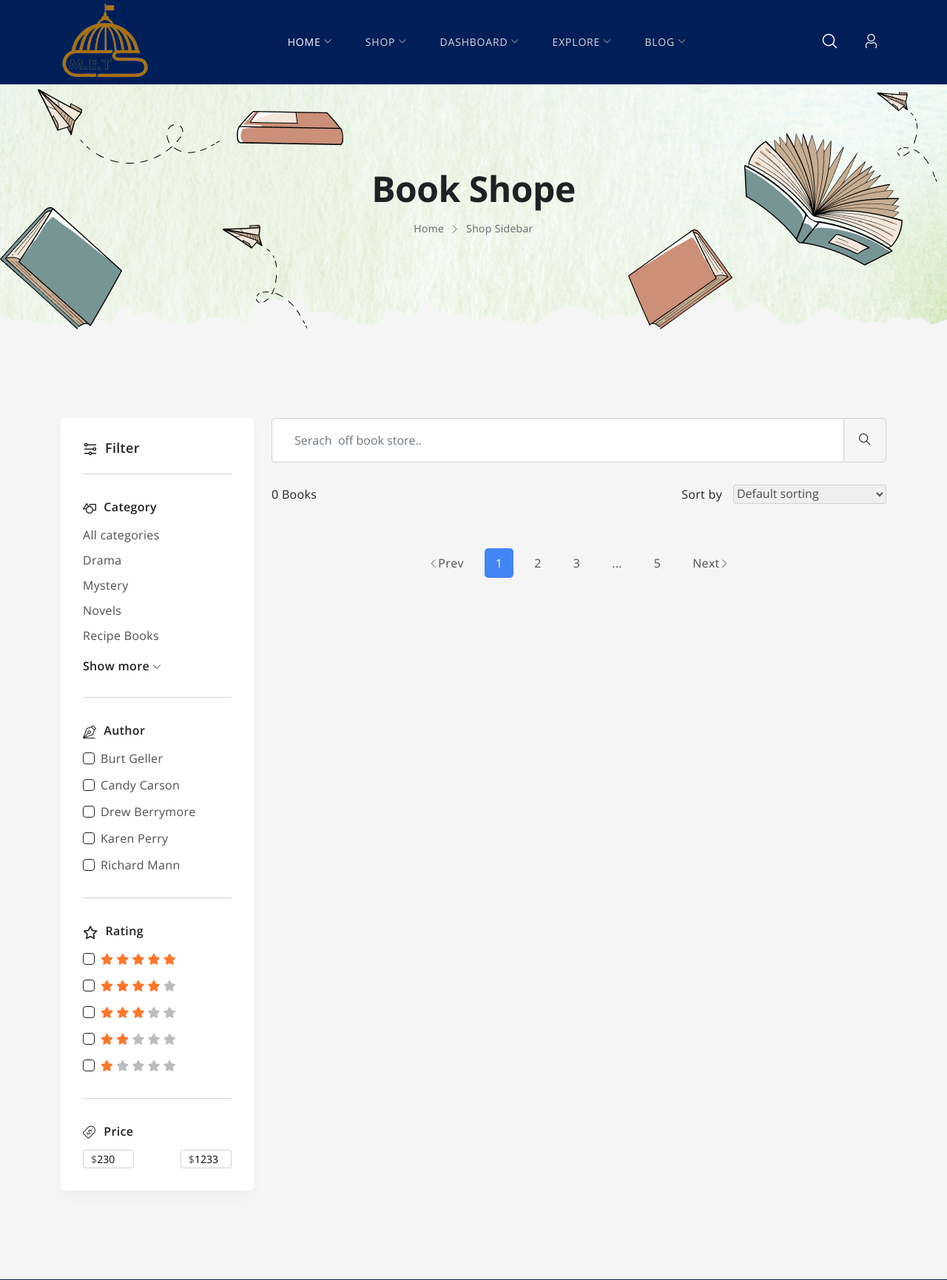
After one commit to Mohamed00Abdelmonem/Graduation-Project, a Django app: page /project/books/ in a window 1280 px wide. The commit adds this page. Shown: the top 1730 px of the page at 74% size. Run offline with Django 5.2, Linux system fonts and the light colour scheme; data that the repository does not hold is empty; some libraries are stand-ins or nearby versions; grey boxes are pictures that could not be loaded.

```diff
--- a/graduation_project/templates/project_detail.html
+++ b/graduation_project/templates/project_detail.html
@@ -1,6 +1,6 @@
 {% extends "base.html" %}
 {% block body %}
-
+{% load humanize %}
         <!-- breadcrumb area  -->
         <section class="bj_breadcrumb_area text-center banner_animation_03" data-bg-color="#f5f5f5">
             <div class="bg_one" data-bg-image="assets/img/breadcrumb/breadcrumb_banner_bg.png"></div>
@@ -37,7 +37,7 @@
                                 </div>
                                 {% comment %} <div class="back"><img class="img-fluid" src="{{object.images.url}}" alt=""></div> {% endcomment %}
                                 <div class="pr_ribbon">
-                                    <span class="product-badge">New</span>
+                                    <span class="product-badge">👁️ views: {{object.view_count|intcomma  }}</span>
                                 </div>
                             </div>
                             <div class="bj_book_details">
--- /dev/null
+++ b/graduation_project/templates/projects.html
@@ -0,0 +1,261 @@
+
+{% extends "base.html" %}
+{% load static %}
+
+{% block body %}
+
+        <!-- breadcrumb area  -->
+        <section class="bj_breadcrumb_area text-center banner_animation_03" data-bg-color="#f5f5f5">
+            <div class="bg_one" data-bg-image="assets/img/breadcrumb/breadcrumb_banner_bg.png"></div>
+            <div class="bd_shape one wow fadeInDown layer" data-wow-delay="0.3s" data-depth="0.5"><img data-parallax='{"y": -50}' src="{% static 'img/breadcrumb/book_left1.png' %}" alt="">
+            </div>
+            <div class="bd_shape two wow fadeInUp layer" data-depth="0.6" data-wow-delay="0.4s"><img data-parallax='{"y": 30}' src="{% static 'img/breadcrumb/book-left2.png' %}" alt="">
+            </div>
+            <div class="bd_shape three wow fadeInDown layer" data-wow-delay="0.3s" data-depth="0.5"><img data-parallax='{"y": -50}' src="{% static 'img/breadcrumb/plane-1.png' %}" alt="">
+            </div>
+            <div class="bd_shape four wow fadeInUp layer" data-depth="0.6" data-wow-delay="0.4s"><img data-parallax='{"y": 30}' src="{% static 'img/breadcrumb/plan-3.png' %}" alt="">
+            </div>
+            <div class="bd_shape five wow fadeInUp layer" data-depth="0.6" data-wow-delay="0.4s"><img data-parallax='{"y": 80}' src="{% static 'img/breadcrumb/plan-2.png' %}" alt="">
+            </div>
+            <div class="bd_shape six wow fadeInDown layer" data-wow-delay="0.3s" data-depth="0.5"><img data-parallax='{"y": -60}' src="{% static 'img/breadcrumb/book-right.png' %}" alt="">
+            </div>
+            <div class="bd_shape seven wow fadeInUp layer" data-depth="0.6" data-wow-delay="0.4s"><img data-parallax='{"x": 50}' src="{% static 'img/breadcrumb/book-right2.png' %}" alt="">
+            </div>
+            <div class="container">
+                <h2 class="title wow fadeInUp" data-wow-delay="0.2s">Book Shope</h2>
+                <ol class="breadcrumb justify-content-center wow fadeInUp" data-wow-delay="0.3s">
+                    <li><a href="index.html">Home</a></li>
+                    <li class="active">Shop Sidebar</li>
+                </ol>
+            </div>
+        </section>
+        <!-- breadcrumb area  -->
+
+
+        <!-- shop area  -->
+        <section class="bj_shop_area sec_padding" data-bg-color="#f5f5f5">
+            <div class="container">
+                <div class="row">
+                    <div class="col-lg-3">
+                        <div class="shop_sidebar">
+                            <div class="widget filter_widget">
+                                <h3 class="shop_sidebar_title"><a href="#"><img src="{% static 'assets/img/shop/filter.svg' %}" alt=""></a>Filter</h3>
+                            </div>
+                            <div class="widget shop_category_widget">
+                                <h4 class="shop_sidebar_title_small"><i class="icon-category-icon"></i>Category</h4>
+                                <ul class="list-unstyled shop_category_list">
+                                    <li><a href="#">All categories</a></li>
+                                    <li><a href="#">Drama</a></li>
+                                    <li><a href="#">Mystery</a></li>
+                                    <li><a href="#">Novels</a></li>
+                                    <li><a href="#">Recipe Books</a></li>
+                                </ul>
+                                <div class="collapse" id="collapseExample">
+                                    <ul class="list-unstyled shop_category_list">
+                                        <li><a href="#">All categories</a></li>
+                                        <li><a href="#">Drama</a></li>
+                                        <li><a href="#">Mystery</a></li>
+                                        <li><a href="#">Novels</a></li>
+                                        <li><a href="#">Recipe Books</a></li>
+                                    </ul>
+                                </div>
+                                <a class="btn btn-primary" data-bs-toggle="collapse" href="#collapseExample" role="button" aria-expanded="false" aria-controls="collapseExample">
+                                    Show more <i class="ti-angle-down"></i>
+                                </a>
+                            </div>
+                            <div class="widget author_widget">
+                                <h4 class="shop_sidebar_title_small"><i class="icon-pen"></i>Author</h4>
+                                <div class="author_choose_list">
+                                    <div class="form-check">
+                                        <input class="form-check-input" type="checkbox" name="burt" id="burt" value="burt">
+                                        <label class="form-check-label" for="burt">Burt Geller</label>
+                                    </div>
+                                    <div class="form-check">
+                                        <input class="form-check-input" type="checkbox" name="candy" id="candy" value="candy">
+                                        <label class="form-check-label" for="candy">Candy Carson</label>
+                                    </div>
+                                    <div class="form-check">
+                                        <input class="form-check-input" type="checkbox" name="drew" id="drew" value="drew">
+                                        <label class="form-check-label" for="drew">Drew Berrymore</label>
+                                    </div>
+                                    <div class="form-check">
+                                        <input class="form-check-input" type="checkbox" name="karen" id="karen" value="karen">
+                                        <label class="form-check-label" for="karen">Karen Perry</label>
+                                    </div>
+                                    <div class="form-check">
+                                        <input class="form-check-input" type="checkbox" name="richard" id="richard" value="richard">
+                                        <label class="form-check-label" for="richard">Richard Mann</label>
+                                    </div>
+                                </div>
+                            </div>
+                            <div class="widget author_widget">
+                                <h4 class="shop_sidebar_title_small"><i class="fa-regular fa-star"></i>Rating</h4>
+                                <div class="author_choose_list">
+                                    <div class="form-check">
+                                        <input class="form-check-input" type="checkbox" name="rating_filter" id="5_star_filter" value="5 star">
+                                        <label class="form-check-label" for="5_star_filter">
+                                            <span class="rating">
+                                                <i class="fa-solid fa-star filled"></i>
+                                                <i class="fa-solid fa-star filled"></i>
+                                                <i class="fa-solid fa-star filled"></i>
+                                                <i class="fa-solid fa-star filled"></i>
+                                                <i class="fa-solid fa-star filled"></i>
+                                            </span>
+                                        </label>
+                                    </div>
+                                    <div class="form-check">
+                                        <input class="form-check-input" type="checkbox" name="rating_filter" id="4_star_filter" value="5 star">
+                                        <label class="form-check-label" for="4_star_filter">
+                                            <span class="rating">
+                                                <i class="fa-solid fa-star filled"></i>
+                                                <i class="fa-solid fa-star filled"></i>
+                                                <i class="fa-solid fa-star filled"></i>
+                                                <i class="fa-solid fa-star filled"></i>
+                                                <i class="fa-solid fa-star "></i>
+                                            </span>
+                                        </label>
+                                    </div>
+                                    <div class="form-check">
+                                        <input class="form-check-input" type="checkbox" name="rating_filter" id="3_star_filter" value="5 star">
+                                        <label class="form-check-label" for="3_star_filter">
+                                            <span class="rating">
+                                                <i class="fa-solid fa-star filled"></i>
+                                                <i class="fa-solid fa-star filled"></i>
+                                                <i class="fa-solid fa-star filled"></i>
+                                                <i class="fa-solid fa-star "></i>
+                                                <i class="fa-solid fa-star "></i>
+                                            </span>
+                                        </label>
+                                    </div>
+                                    <div class="form-check">
+                                        <input class="form-check-input" type="checkbox" name="rating_filter" id="2_star_filter" value="5 star">
+                                        <label class="form-check-label" for="2_star_filter">
+                                            <span class="rating">
+                                                <i class="fa-solid fa-star filled"></i>
+                                                <i class="fa-solid fa-star filled"></i>
+                                                <i class="fa-solid fa-star "></i>
+                                                <i class="fa-solid fa-star "></i>
+                                                <i class="fa-solid fa-star "></i>
+                                            </span>
+                                        </label>
+                                    </div>
+                                    <div class="form-check">
+                                        <input class="form-check-input" type="checkbox" name="rating_filter" id="1_star_filter" value="1 star">
+                                        <label class="form-check-label" for="1_star_filter">
+                                            <span class="rating">
+                                                <i class="fa-solid fa-star filled"></i>
+                                                <i class="fa-solid fa-star "></i>
+                                                <i class="fa-solid fa-star "></i>
+                                                <i class="fa-solid fa-star "></i>
+                                                <i class="fa-solid fa-star "></i>
+                                            </span>
+                                        </label>
+                                    </div>
+
+                                </div>
+                            </div>
+                            <div class="widget price_widget">
+                                <h4 class="shop_sidebar_title_small"><i class="icon-price"></i>Price</h4>
+                                <div id="slider-range" data-price-min="230" data-price-max="1233"></div>
+                                <div class="price-filters d-flex justify-content-between">
+                                    <div class="left">
+                                        <label for="price-filter-min">$</label>
+                                        <input type="number" id="price-filter-min" placeholder=230 aria-label="Minimum price for filtering products">
+                                    </div>
+                                    <div class="right">
+                                        <label for="price-filter-max" aria-label="Maximum price for filtering products">$</label>
+                                        <input type="number" id="price-filter-max" placeholder=1233>
+                                    </div>
+                                </div>
+                            </div>
+                        </div>
+                    </div>
+                    <div class="col-lg-9">
+                        <form role="search" method="get" class="pr_search_form input-group" action="#">
+                            <input type="text" name="s" value="" class="form-control search-field" id="search" placeholder="Serach  off book store..">
+                            <button type="submit"><i class="ti-search"></i></button>
+                        </form>
+                        <div class="shop_top d-flex align-items-center justify-content-between">
+                            <div class="shop_menu_left">{{count_books}} Books</div>
+                            <div class="shop_menu_right d-flex align-items-center justify-content-end">
+                                Sort by
+                                <form class="woocommerce-ordering" method="get">
+                                    <select name="orderby" class="orderby selectpickers">
+                                        <option value="menu_order" selected='selected'>Default sorting</option>
+                                        <option value="popularity">Sort by popularity</option>
+                                        <option value="rating">Sort by average rating</option>
+                                        <option value="date">Sort by latest</option>
+                                        <option value="price">Sort by price: low to high</option>
+                                        <option value="price-desc">Sort by price: high to low</option>
+                                    </select>
+                                </form>
+                            </div>
+                        </div>
+                        <div class="row">
+
+
+                            {% for book in projects_main %}
+                                <div class="col-xl-3 col-lg-4 col-sm-6 projects_item">
+                                    <div class="best_product_item best_product_item_two shop_product">
+                                        <div class="img">
+                                            {% if book.images %}
+                                            <a href="{% url 'project:project_detail' book.id %}"><img src="{{book.images.url}}" alt="book"></a>
+
+                                            {% else %}
+                                            <a href="#"><img src="" alt="book"></a>
+
+                                            {% endif %}
+                                            <div class="pr_ribbon">
+                                                <span class="product-badge">{{book.graduation_year}}</span>
+                                                <div class="ratting">
+                                                    <img src="{% static 'img/star-1.png' %}" alt="">4.9
+                                                </div>
+                                            </div>
+                                            <div class="hover_item">
+                                                <a class="quick_button" href="my-wishlist.html" data-bs-toggle="tooltip" data-bs-placement="right" title="Wishlist"><i class="icon_heart_alt"></i></a>
+                                                <span data-bs-toggle="tooltip" data-bs-placement="right" title="Quickview"><button class="quick_button" data-bs-toggle="modal" data-bs-target="#productQuickView"><i class="arrow_move"></i></button></span>
+                                                <a class="quick_button" href="#" data-bs-toggle="tooltip" data-bs-placement="right" title="Compare"><i class="ti-control-shuffle"></i></a>
+                                            </div>
+
+                                        </div>
+                                        <div class="bj_new_pr_content">
+                                            <a href="{% url 'project:project_detail' book.id %}">
+                                                <h4 class="bj_new_pr_title">{{book}}</h4>
+                                            </a>
+                                            <div class="bj_pr_meta d-flex">
+                                                <div class="book_price">👍{{book.likes.count}}</div>
+                                            </div>
+                                        </div>
+                                    </div>
+                                </div>
+
+                            {% endfor %}
+
+
+
+                        </div>
+                        <div class="text-center">
+                            <nav aria-label="...">
+                                <ul class="pagination pagi-content">
+                                    <li class="page-item">
+                                        <a class="page-link" href="#"><i class="ti-angle-left"></i>Prev</a>
+                                    </li>
+                                    <li class="page-item active" aria-current="page"><span class="page-link">1</span>
+                                    </li>
+                                    <li class="page-item"><a class="page-link" href="#">2</a></li>
+                                    <li class="page-item"><a class="page-link" href="#">3</a></li>
+                                    <li class="page-item"><a class="page-link" href="#">...</a></li>
+                                    <li class="page-item"><a class="page-link" href="#">5</a></li>
+                                    <li class="page-item">
+                                        <a class="page-link" href="#">Next<i class="ti-angle-right"></i></a>
+                                    </li>
+                                </ul>
+                            </nav>
+                        </div>
+                    </div>
+                </div>
+            </div>
+        </section>
+        <!-- shop area  -->
+
+{% endblock body %}
--- a/graduation_project/urls.py
+++ b/graduation_project/urls.py
@@ -4,6 +4,7 @@ from . import views
 app_name  = "project"
 
 urlpatterns = [
+    path('books/', views.ProjectList, name="ProjectList"),
     path('book/<int:pk>', views.ProjectDetail.as_view(), name="project_detail"),
     path('add-project', views.AddProject.as_view(), name="add_project"),
     path('like/<int:id>', views.like_post, name='like_post'),
--- a/graduation_project/views.py
+++ b/graduation_project/views.py
@@ -12,12 +12,24 @@ from django.conf import settings
 
 
 
+def ProjectList(request):
+    # Fetch the latest 10 accepted projects
+    projects_main = GraduationProject.objects.filter(status='accepted').order_by('-id')
+    count_books = projects_main.count()
+
+    # Render the template with the projects and count
+    return render(request, "projects.html", {'projects_main': projects_main, "count_books": count_books})
+
+
 class ProjectDetail(generic.DetailView):
     model = GraduationProject
     template_name = "project_detail.html"
 
-
-
+    def get_object(self):
+        obj = super().get_object()
+        obj.view_count += 1
+        obj.save()
+        return obj
 
 
 
--- a/project/settings.py
+++ b/project/settings.py
@@ -49,6 +49,10 @@ INSTALLED_APPS = [
 
 
     'bootstrap5',
+    'hitcount',
+    'django.contrib.humanize',
+
+
 
     'settings',
     'accounts',
--- a/templates/base.html
+++ b/templates/base.html
@@ -421,6 +421,12 @@
                             </a>
                             {% endif %}
 
+
+                            {% if user.is_staff %}
+                            <a href="{% url 'upload_excel' %}" class="bj_theme_btn wow fadeInLeft" data-wow-delay="0.2s">
+                                Upload an Excel sheet for user signups                            </a>
+                            {% endif %}
+
                             <ul class="navbar-nav search_cart menu">
                                 <li class="nav-item search">
                                     <a class="nav-link search-btn" href="javascript:void(0);"><i class="icon-search"></i></a>
```
Also changed, not shown: accounts/templates/upload_form.html (+54 -21 lines), accounts/templates/upload_success.html (+27 -15 lines), data_users_random.py (added, +104 -0 lines), graduation_project/models.py (+10 -0 lines), settings/templates/index.html (+6 -2 lines), graduation_project/migrations/0007_graduationproject_view_count.py (added), 1 other file.
